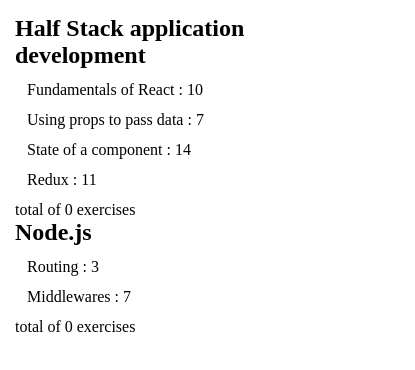
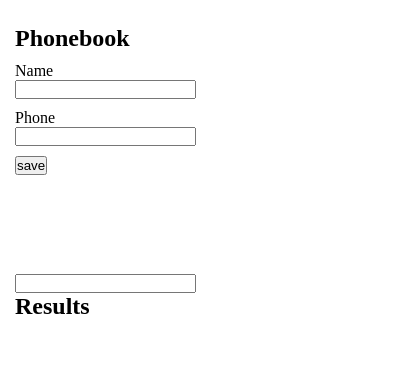
Before and after one commit to luccacastro/react-fullstackopen, a React (Create React App) app: page / in a window 390 px wide. Shown: the top 370 px of the page, 415 px wide, since content can reach past the window. Built offline with nearby package versions, Linux system fonts and the light colour scheme.

Commit message:
phonebook

```diff
--- a/src/App.css
+++ b/src/App.css
@@ -18,6 +18,23 @@
     width: 100vw;
     padding: 15px;
 }
+
+form{
+    height: 200px;
+    width: 400px;
+    /* display: flex; */
+}
+
+div{
+    margin-top: 10px;
+}
+
+label{
+    margin-right: 10px;
+    display: flex;
+}
+
+
 
 h3{
     margin-bottom: 10px;
--- a/src/App.js
+++ b/src/App.js
@@ -1,55 +1,71 @@
-
 import React, { useState } from 'react';
 import './App.css'
-import Course from './Course'
+import Filter from './Filter'
+import UserList from './UserList'
 
-function App() {
-  const courses = [
-    {
-      name: 'Half Stack application development',
-      id: 1,
-      parts: [
-        {
-          name: 'Fundamentals of React',
-          exercises: 10,
-          id: 1
-        },
-        {
-          name: 'Using props to pass data',
-          exercises: 7,
-          id: 2
-        },
-        {
-          name: 'State of a component',
-          exercises: 14,
-          id: 3
-        },
-        {
-          name: 'Redux',
-          exercises: 11,
-          id: 4
+function App(){
+    const [user, setUser] = useState([])
+    const [alert, setAlert] = useState(false)
+    const [searchItem, setSearchItem] = useState()
+    // const [name, setName] = useState()
+    // const [phone, setPhone] = useState()
+
+    const addUser = (event) => {
+        setAlert(false)
+        event.preventDefault()
+        const nameList = user.map(x => x.name)
+
+
+        let name = event.target.name.value
+        let phone = event.target.phone.value
+        if(nameList.find(x => x == name)){
+            setAlert(true)
+            console.log("ERROR NAME IS ALREADY BEING USED")
+        }else{
+            const userObject = {
+                name : name,
+                phone: phone
+            }
+            setUser(user.concat(userObject))
         }
-      ]
-    },
-    {
-      name: 'Node.js',
-      id: 2,
-      parts: [
-        {
-          name: 'Routing',
-          exercises: 3,
-          id: 1
-        },
-        {
-          name: 'Middlewares',
-          exercises: 7,
-          id: 2
-        }
-      ]
+
+        // setName('')
+        // setPhone('')
     }
-  ]
+    console.log(user.map(x => x.name))
 
-  return <Course courses={courses}/>
+
+    return (
+        <div>
+            <h2>Phonebook</h2>
+            {alert? <h4>Error: This username is taken</h4>: false}
+
+            <form onSubmit={addUser}>
+                <div>
+                    <label >Name</label>
+                     <input type="text" id="name"/>
+                </div>
+                <div>
+                    <label>Phone</label>
+                     <input type="text" id="phone"/>
+                </div>
+
+                <div>
+                    <button type="submit">save</button>
+                </div>
+            </form>
+            <ul>
+                <UserList users={user}/>
+                {/* {user.map(us =>
+                    <li key={us.name}>
+                        {us.name}: {us.phone}
+                    </li>
+                )} */}
+            </ul>
+            <Filter userList={user}/>
+        </div>
+    )
 }
 
-export default App;
+
+export default App
--- a/src/Course.jsx
+++ /dev/null
@@ -1,20 +0,0 @@
-import React, { Component } from 'react'
-import CourseList from './CourseList'
-
-const Course = ({courses}) =>{
-    let sum = 0
-    return (
-        <div>
-            {courses.map(course =>
-                <div>
-                    <h2>{course.name}</h2>
-                    <CourseList courseList={course.parts}/>
-                    <p>total of {sum} exercises</p>
-                </div>
-            )}
-        </div>
-    )
-
-}
-
-export default Course
--- a/src/CourseList.jsx
+++ /dev/null
@@ -1,18 +0,0 @@
-import React, { Component } from 'react'
-
-
-const CourseList = ({courseList}) => {
-    return(
-        <div>
-            {courseList.map(item => {
-                return(
-                    <ul>
-                        <li>{item.name} : {item.exercises}</li>
-                    </ul>
-                )
-            })}
-        </div>
-    )
-}
-
-export default CourseList
--- /dev/null
+++ b/src/Filter.jsx
@@ -0,0 +1,25 @@
+import React, { useState } from 'react'
+import UserList from './UserList'
+
+const Filter = ({userList}) => {
+    const [searchItem, setSearchItem] = useState()
+    const filteredUsers = userList.filter(item =>{
+        if(!searchItem) return true
+        if(item.name.includes(searchItem)) return true
+    })
+
+    return(
+        <div>
+            <input
+                type="text"
+                value={searchItem}
+                onChange={e => setSearchItem(e.target.value)}
+            />
+            <h2>Results</h2>
+            {console.log(filteredUsers)}
+            <UserList users={filteredUsers}/>
+        </div>
+    )
+}
+
+export default Filter;
--- /dev/null
+++ b/src/UserList.jsx
@@ -0,0 +1,15 @@
+import React, { Component } from 'react'
+
+
+const UserList = ({users}) => {
+    console.log(users.map(x => x.name))
+    return(
+        <ul>
+            {users.map(user =>
+                    <li key={user.name}>{user.name} : {user.phone}</li>
+                )}
+        </ul>
+    )
+}
+
+export default UserList
```
Also changed, not shown: src/AppOld.js (added, +78 -0 lines).
